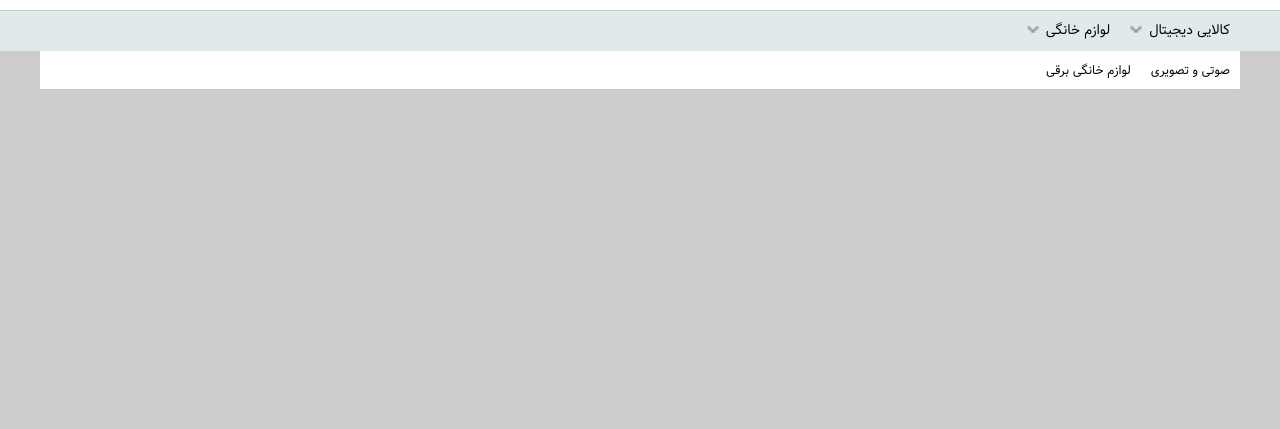
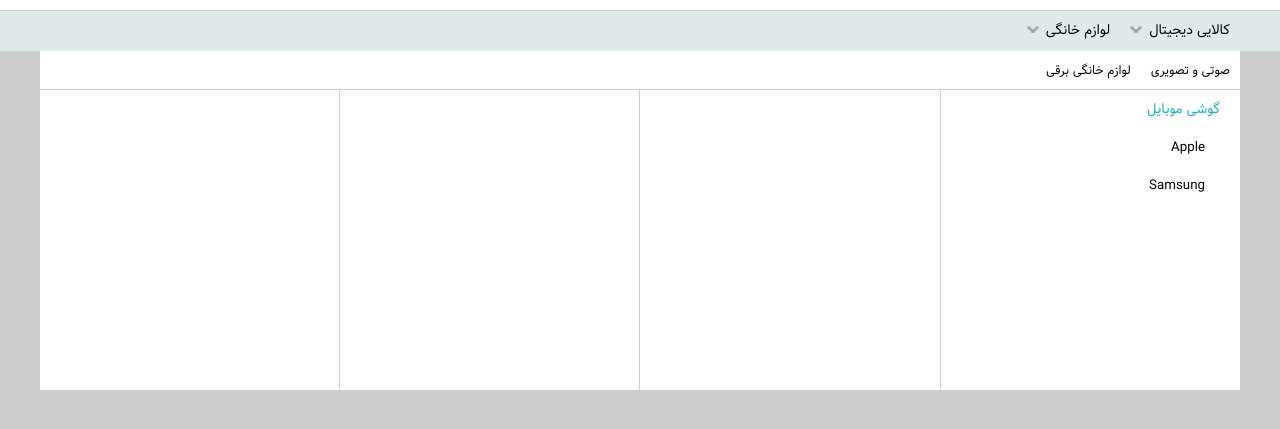
Before and after one commit to hussainHakimi/Digikala-Frontend, a plain HTML site: page index.html in a window 1280 px wide. Shown: the part 105-534 px from the top of the page. Drawn offline with Linux system fonts and the light colour scheme.

Commit message:
the top_menu3 is added

```diff
--- a/index.html
+++ b/index.html
@@ -42,6 +42,25 @@
         #menu_top > ul > li > ul > li{ float: right;}
 
         #menu_top > ul > li > ul > li > a{ font-size: 9pt; padding: 0 10px;}
+
+        .top_menu3_col{
+            width: 24.94%;
+            height: 100%;
+            float: right;
+            border-left:1px solid #ccc;
+            font-size: 10pt;
+        }
+
+        .top_menu3_col_ul{
+            padding: 0px;
+        }
+        .top_menu3_col_ul > li{
+            padding-right: 35px;
+        }
+        .top_menu3_col_ul > li:first-child{
+            padding-right: 20px;
+            color: #14abc4;
+        }
      </style>
     <header style="background:#fff;">
         <div id="header" style="width: 1200px; height:100px; margin:auto; padding-top:15px;">
@@ -111,11 +130,25 @@
                             <a>
                                 صوتی و تصویری
                             </a>
+
                         </li>
                         <li>
                             <a>
                                 لوازم خانگی برقی
                             </a>
+                            <div style="width:1200px; height:300px; background:#fff;border-top:1px solid #ccc; position:absolute;right:0;">
+                                <div class="top_menu3_col">
+                                    <ul class="top_menu3_col_ul">
+                                        <li>گوشی موبایل</li>
+                                        <li>Apple</li>
+                                        <li>Samsung</li>
+                                    </ul>
+                                </div>
+                                <div class="top_menu3_col"></div>
+                                <div class="top_menu3_col"></div>
+                                <div class="top_menu3_col"></div>
+
+                            </div>
                         </li>
 
                     </ul>
```
